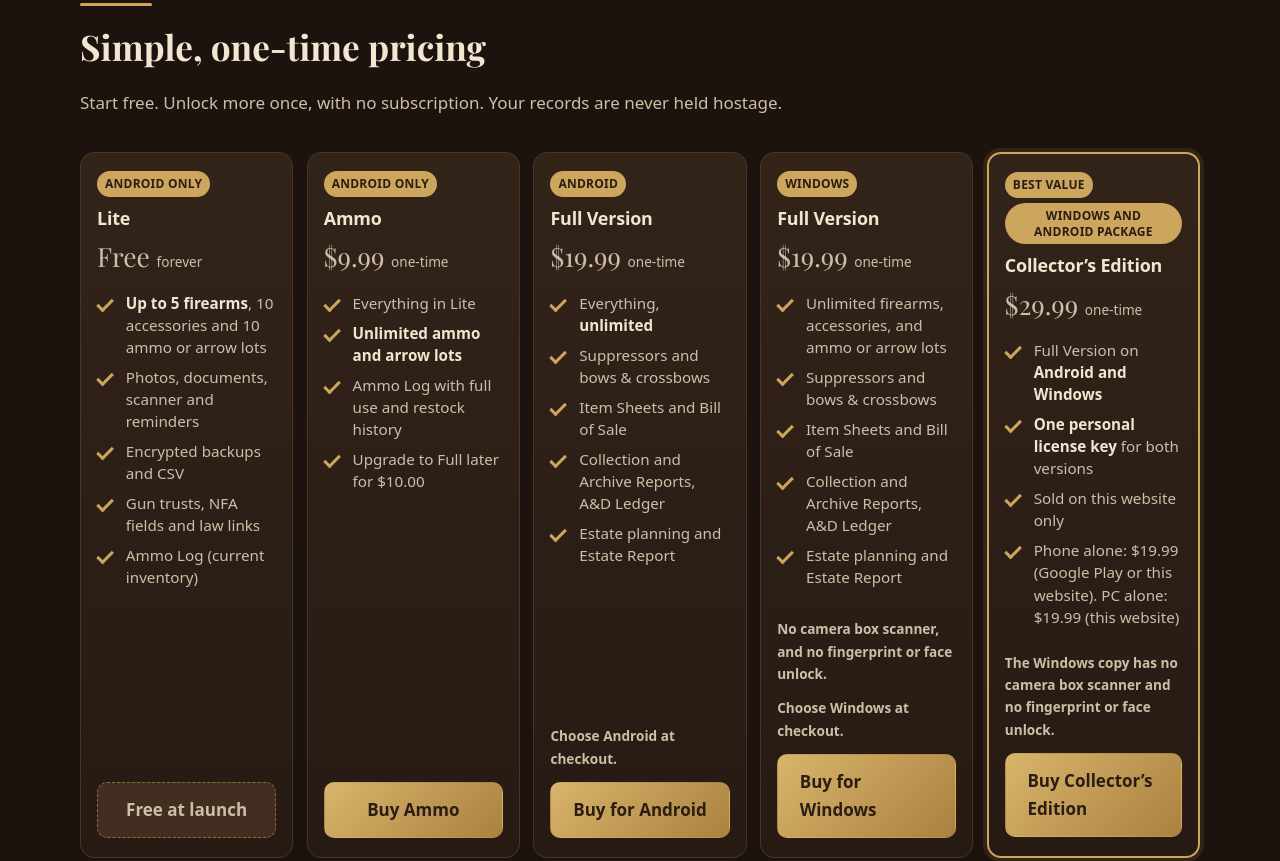
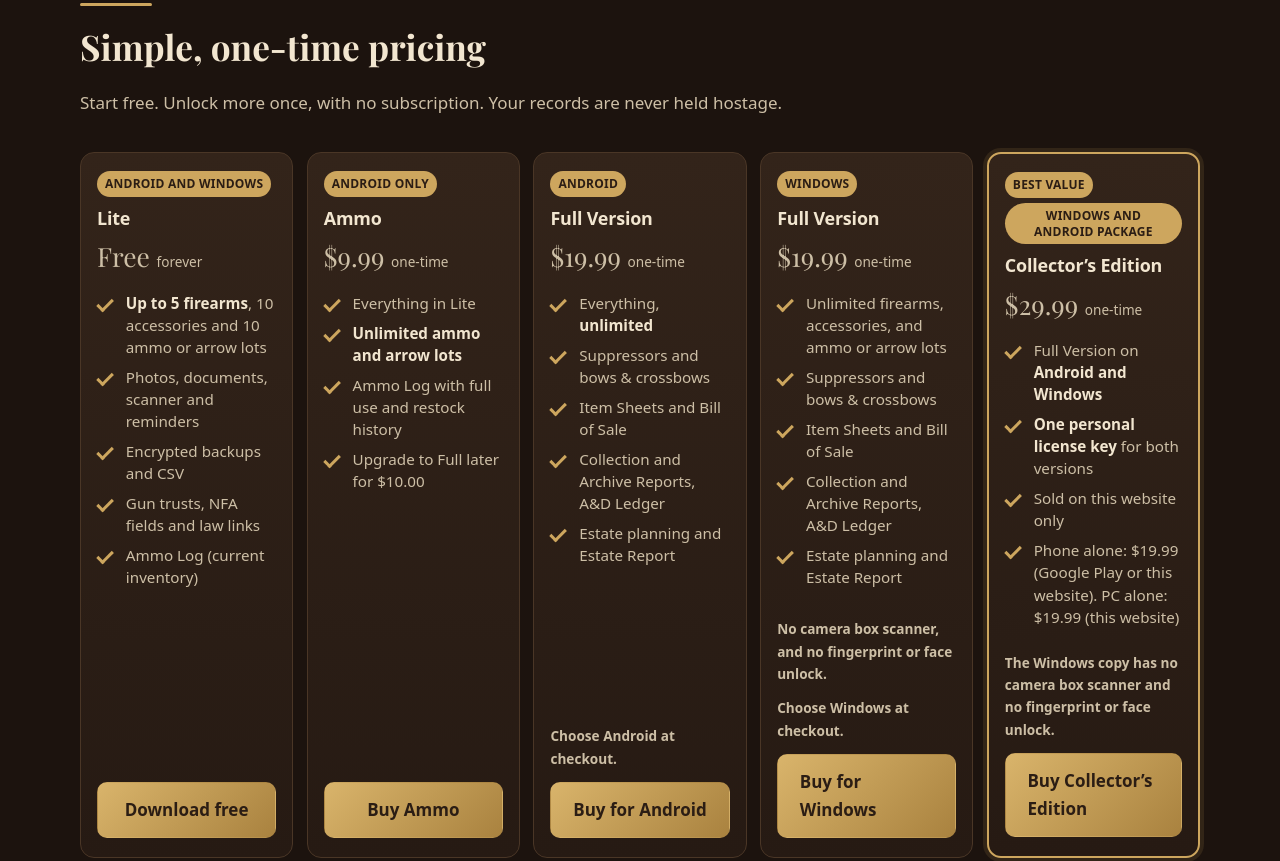
Before and after one commit to Kothmann13/armsprovenance.com, a plain HTML site: page app.html in a window 1280 px wide. Shown: the part 5540-6401 px from the top of the page. Drawn offline with Linux system fonts and the light colour scheme.

Commit message:
Lite card: real Download free button to downloads.html; Lite runs on Android and Windows

```diff
--- a/app.html
+++ b/app.html
@@ -144,7 +144,7 @@
     <div class="section-head"><div class="rule" aria-hidden="true"><span></span><span></span><span></span></div><h2 id="pricing-title">Simple, one-time pricing</h2><p>Start free. Unlock more once, with no subscription. Your records are never held hostage.</p></div>
     <div class="tiers">
       <article class="card tier" aria-label="Lite">
-        <div class="tier-badges"><span class="tier-badge">Android only</span></div>
+        <div class="tier-badges"><span class="tier-badge">Android and Windows</span></div>
         <h3>Lite</h3>
         <p class="price">Free <small>forever</small></p>
         <ul class="checklist">
@@ -154,7 +154,7 @@
           <li>Gun trusts, NFA fields and law links</li>
           <li>Ammo Log (current inventory)</li>
         </ul>
-        <div class="tier-foot"><span class="btn btn-disabled" role="button" aria-disabled="true">Free at launch</span></div>
+        <div class="tier-foot"><a class="btn btn-primary" href="downloads.html">Download free</a></div>
       </article>
       <article class="card tier" aria-label="Ammo">
         <div class="tier-badges"><span class="tier-badge">Android only</span></div>
```
Also changed, not shown: index.html (+1 -1 lines).
